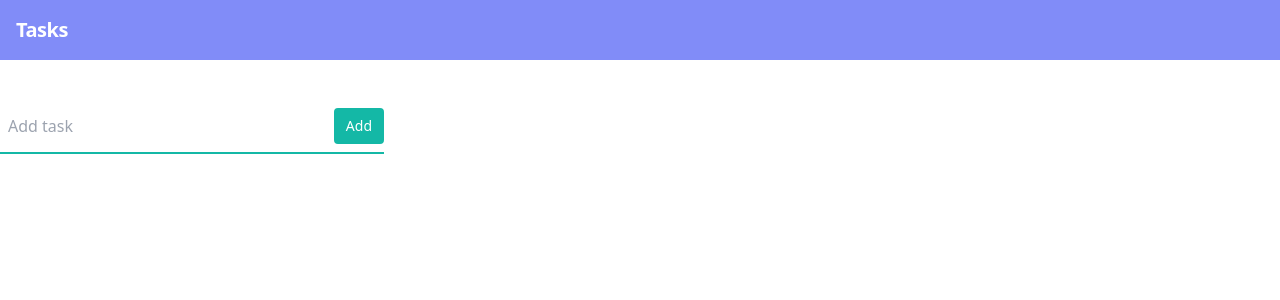
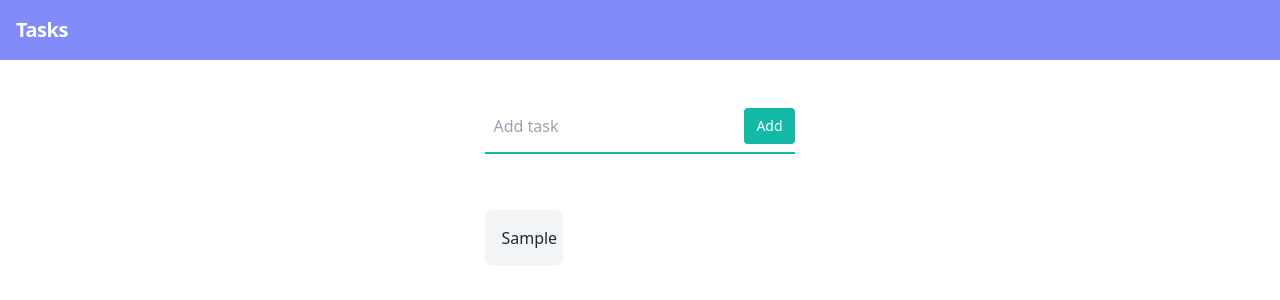
Before and after one commit to ayushhagarwal/todo_angular_application, an Angular app: page / in a window 1280 px wide. Both pictures are taken after typing "Sample" into the empty fields and a click on the button "Add". Shown: the top 300 px of the page. Built offline with nearby package versions, Linux system fonts and the light colour scheme.

Commit message:
feat: display tasks list

```diff
--- a/src/app/app.component.html
+++ b/src/app/app.component.html
@@ -1,2 +1,5 @@
 <app-navbar></app-navbar>
-<app-tasks-form></app-tasks-form>
+
+<div class="flex justify-center items-center flex-col">
+  <app-tasks-form></app-tasks-form>
+</div>
--- a/src/app/app.module.ts
+++ b/src/app/app.module.ts
@@ -6,12 +6,15 @@ import { AppComponent } from './app.component';
 import { NavbarComponent } from './components/navbar/navbar.component';
 import { TasksFormComponent } from './components/tasks-form/tasks-form.component';
 import { FormsModule } from '@angular/forms';
+import { TasksListComponent } from './components/tasks-list/tasks-list.component';
 
 @NgModule({
   declarations: [
     AppComponent,
     NavbarComponent,
-    TasksFormComponent
+    TasksListComponent,
+    TasksFormComponent,
+
   ],
   imports: [
     BrowserModule,
--- a/src/app/components/tasks-form/tasks-form.component.html
+++ b/src/app/components/tasks-form/tasks-form.component.html
@@ -18,3 +18,7 @@
     </div>
   </form>
 </div>
+
+<div>
+  <app-tasks-list [tasks]="tasks"></app-tasks-list>
+</div>
--- /dev/null
+++ b/src/app/components/tasks-list/tasks-list.component.html
@@ -0,0 +1,7 @@
+<div *ngIf="tasks.length > 0" class="container mx-auto py-4">
+  <div *ngFor="let task of tasks" class="w-1/4 bg-gray-100 p-4 mb-4 rounded-lg">
+    <ul>
+      <li class="text-gray-800">{{ task }}</li>
+    </ul>
+  </div>
+</div>
--- /dev/null
+++ b/src/app/components/tasks-list/tasks-list.component.ts
@@ -0,0 +1,14 @@
+import { Component, Input, OnInit } from '@angular/core';
+
+@Component({
+  selector: 'app-tasks-list',
+  templateUrl: './tasks-list.component.html',
+})
+export class TasksListComponent implements OnInit {
+  @Input() tasks: string[];
+  constructor() { }
+
+  ngOnInit(): void {
+  }
+
+}
--- a/tsconfig.json
+++ b/tsconfig.json
@@ -15,6 +15,7 @@
     "downlevelIteration": true,
     "experimentalDecorators": true,
     "moduleResolution": "node",
+    "strictPropertyInitialization": false,
     "importHelpers": true,
     "target": "es2017",
     "module": "es2020",
```
Also changed, not shown: 1 other file (tests, documents, lock files or other folders).
